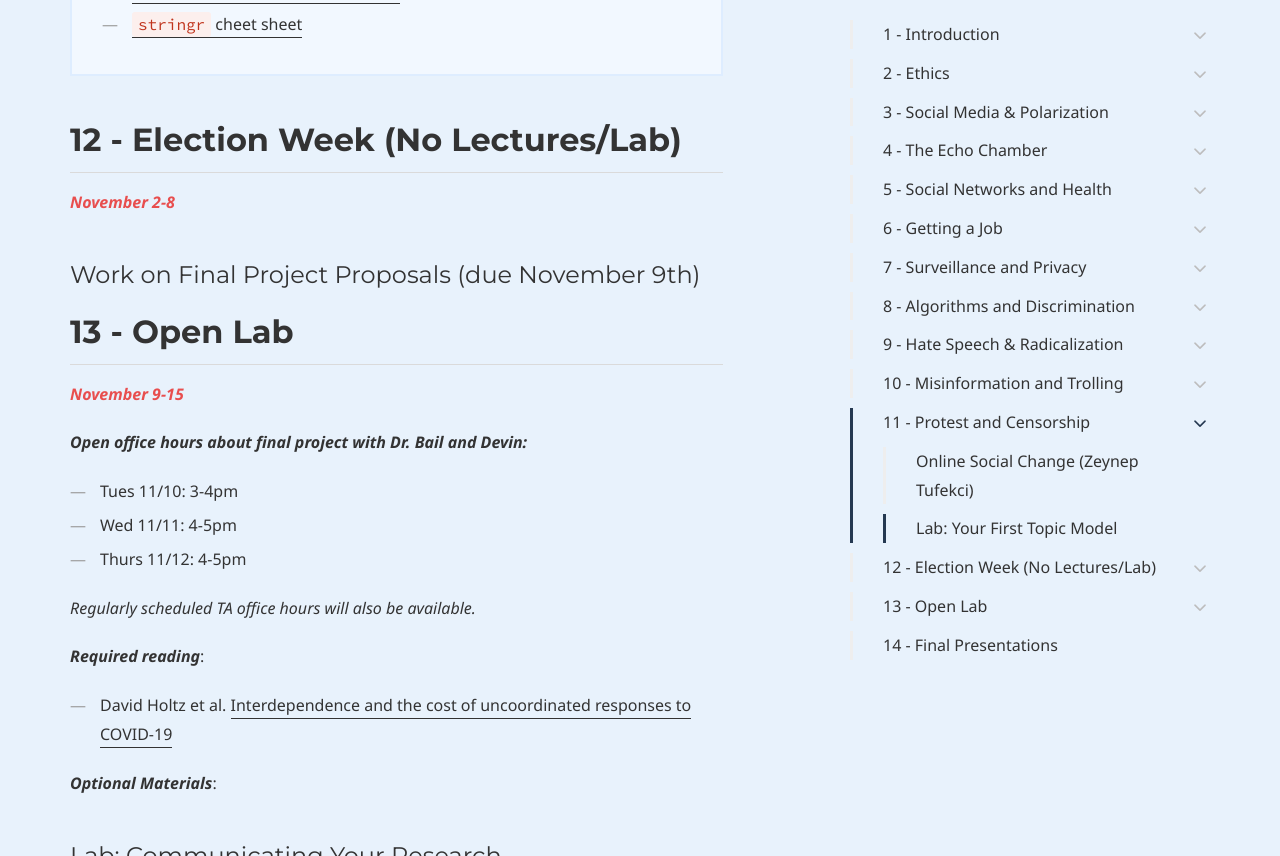
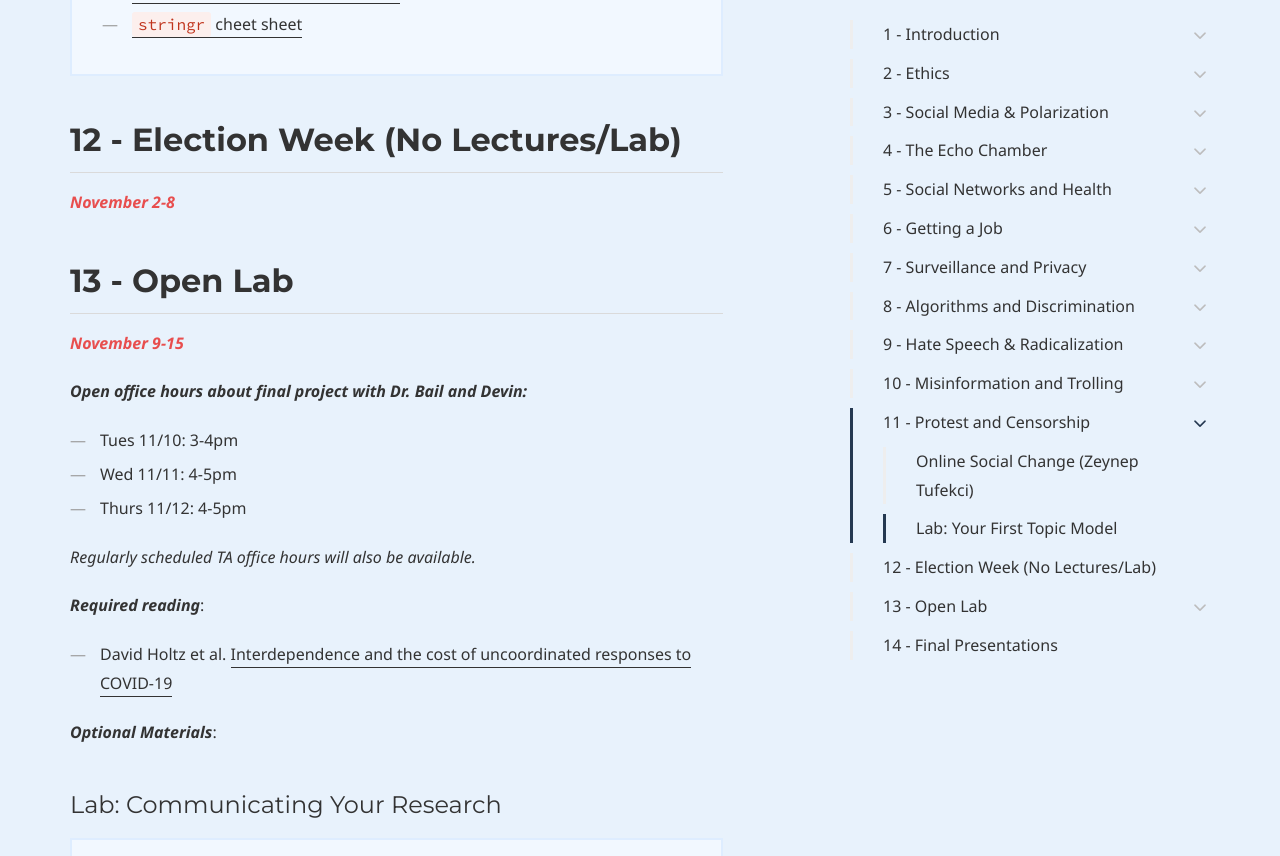
Before and after one commit to dssoc/dssoc.github.io, a Jekyll site: the page built from schedule.md, in a window 1280 px wide and 900 px high, scrolled down 18318 px, cut to the strip 0-856 px from the top of the window. Built offline with Jekyll 4.4.1, drawn with Linux system fonts in a browser that asks for light colours; some web fonts are replaced.

Commit message:
removed project proposal from schedule (I'm assuming that was from a previous year.)

```diff
--- a/schedule.md
+++ b/schedule.md
@@ -613,7 +613,7 @@ allowfullscreen></iframe>
 
 
 
-#### Work on Final Project Proposals (due November 9th)
+
 
 
 
```
